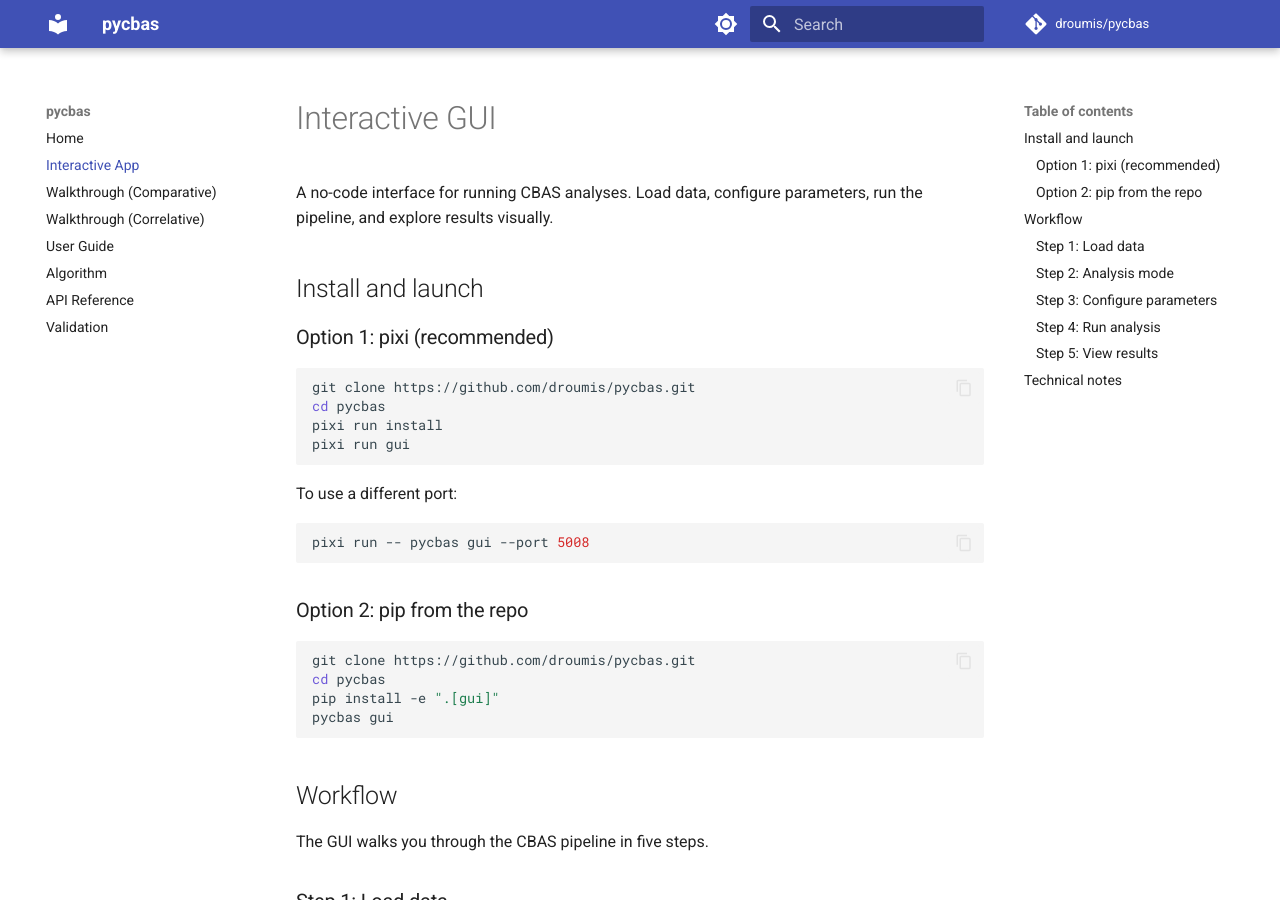
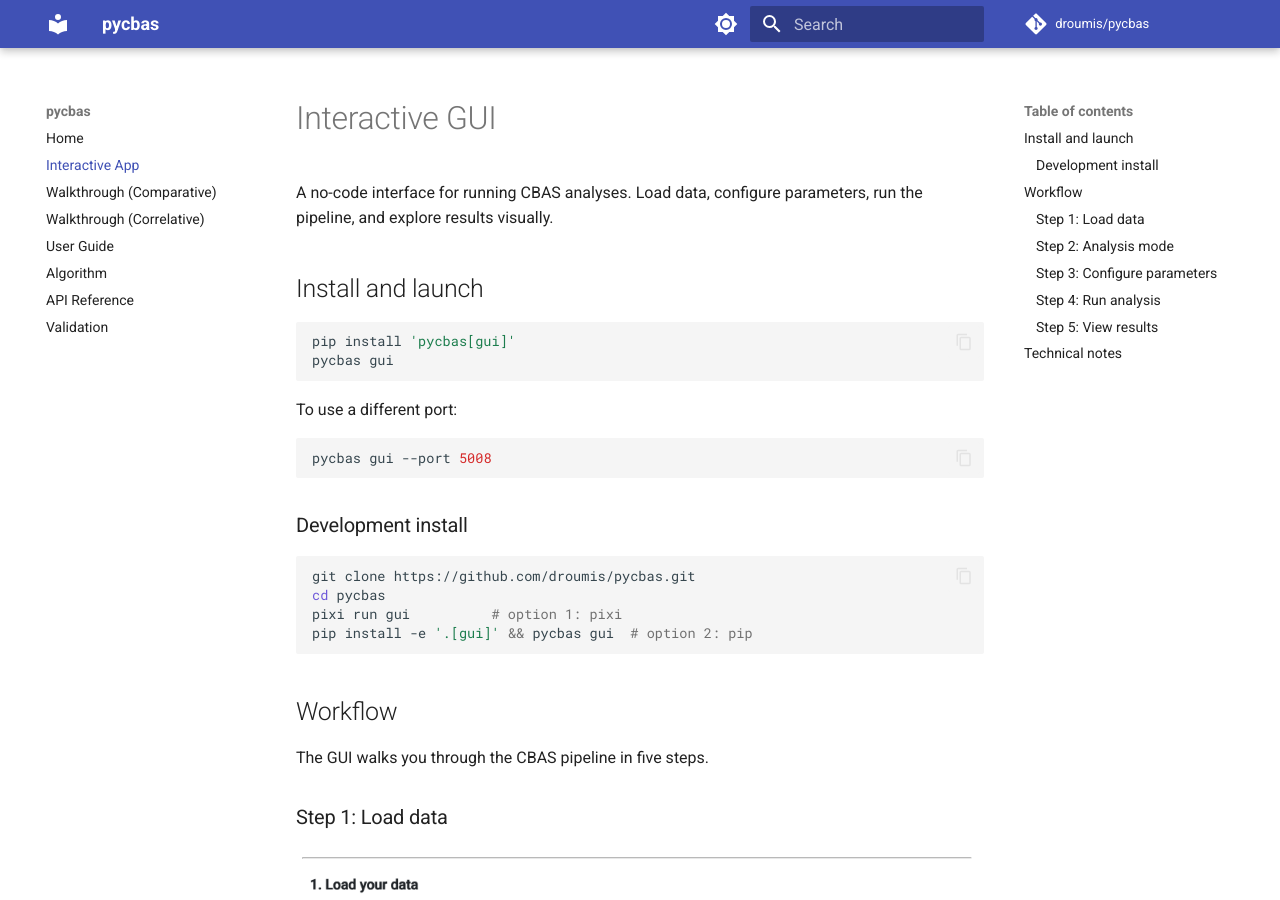
Before and after one commit to droumis/pycbas, an MkDocs documentation site: the page built from docs/app.md, in a window 1280 px wide and 900 px high. Built offline with MkDocs 1.6.1 and Material for MkDocs 9.7.7, drawn with Linux system fonts in a browser that asks for light colours; comment, search, counter and statistics services are not loaded.

Commit message:
Update install instructions: PyPI is now the primary install path
Co-Authored-By: Claude Opus 4.6 <noreply@anthropic.com>

````diff
--- a/docs/app.md
+++ b/docs/app.md
@@ -4,28 +4,24 @@ A no-code interface for running CBAS analyses. Load data, configure parameters,
 
 ## Install and launch
 
-### Option 1: pixi (recommended)
-
 ```bash
-git clone https://github.com/droumis/pycbas.git
-cd pycbas
-pixi run install
-pixi run gui
+pip install 'pycbas[gui]'
+pycbas gui
 ```
 
 To use a different port:
 
 ```bash
-pixi run -- pycbas gui --port 5008
+pycbas gui --port 5008
 ```
 
-### Option 2: pip from the repo
+### Development install
 
 ```bash
 git clone https://github.com/droumis/pycbas.git
 cd pycbas
-pip install -e ".[gui]"
-pycbas gui
+pixi run gui          # option 1: pixi
+pip install -e '.[gui]' && pycbas gui  # option 2: pip
 ```
 
 ## Workflow
````
Also changed, not shown: README.md (+8 -13 lines), docs/index.md (+9 -5 lines).
